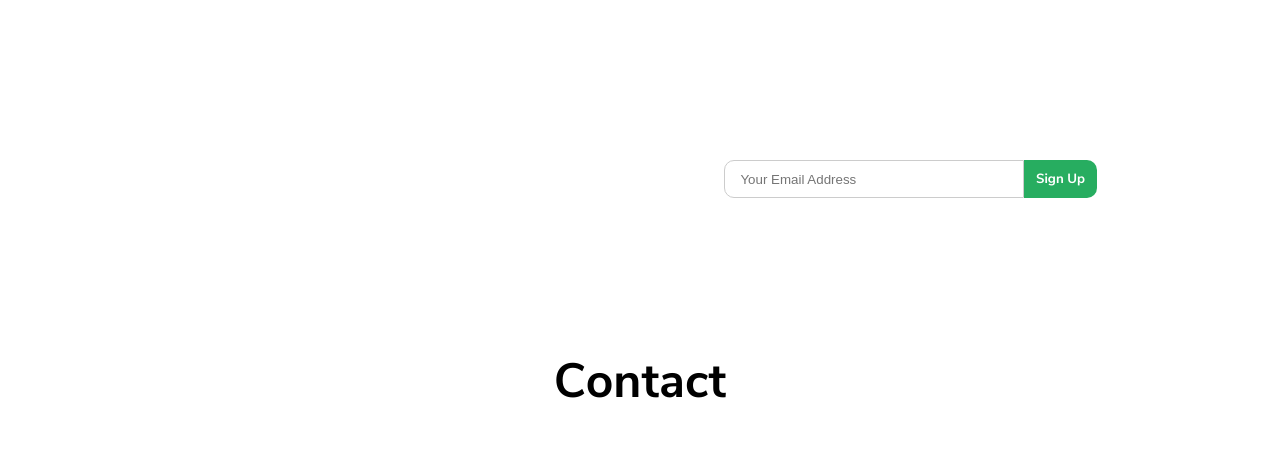
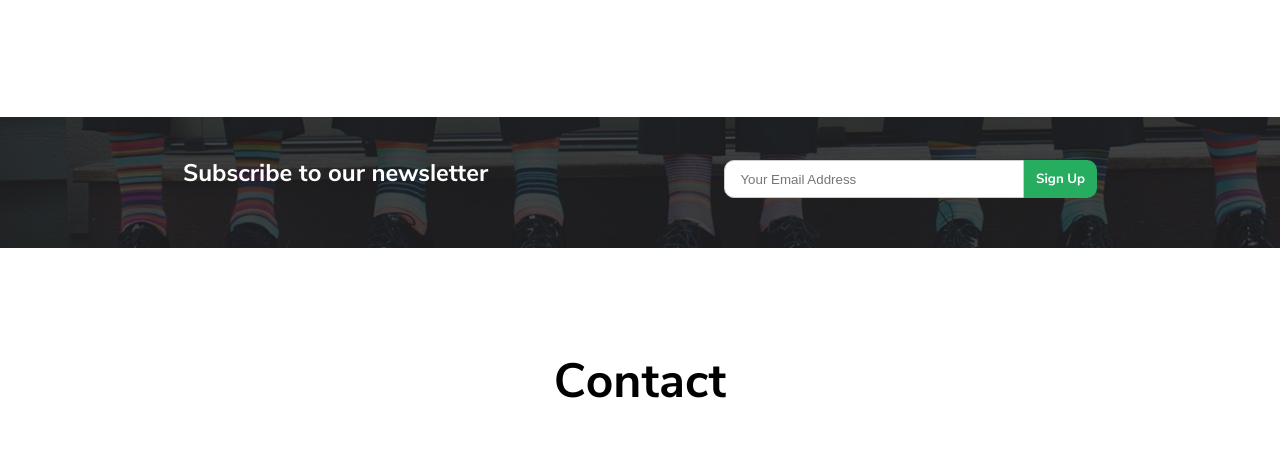
Before and after one commit to Moefaouri/Education, a plain HTML site: page index.html in a window 1280 px wide. Shown: the part 4323-4775 px from the top of the page. Drawn offline with nearby package versions, Linux system fonts and the light colour scheme.

Commit message:
Update style.css

```diff
--- a/src/css/style.css
+++ b/src/css/style.css
@@ -371,7 +371,7 @@ font-family: "nunito-sans bold";
 /*End Program Css*/
 /*NewsLetter Css*/
 .NewsLetter{
-  background-image: url(./src/images/newsletter/newsletter.png);
+  background-image: url('../images/newsletter/newsletter.png');
   margin-top: 5rem;
 }
 .Subscribe h2{
```
